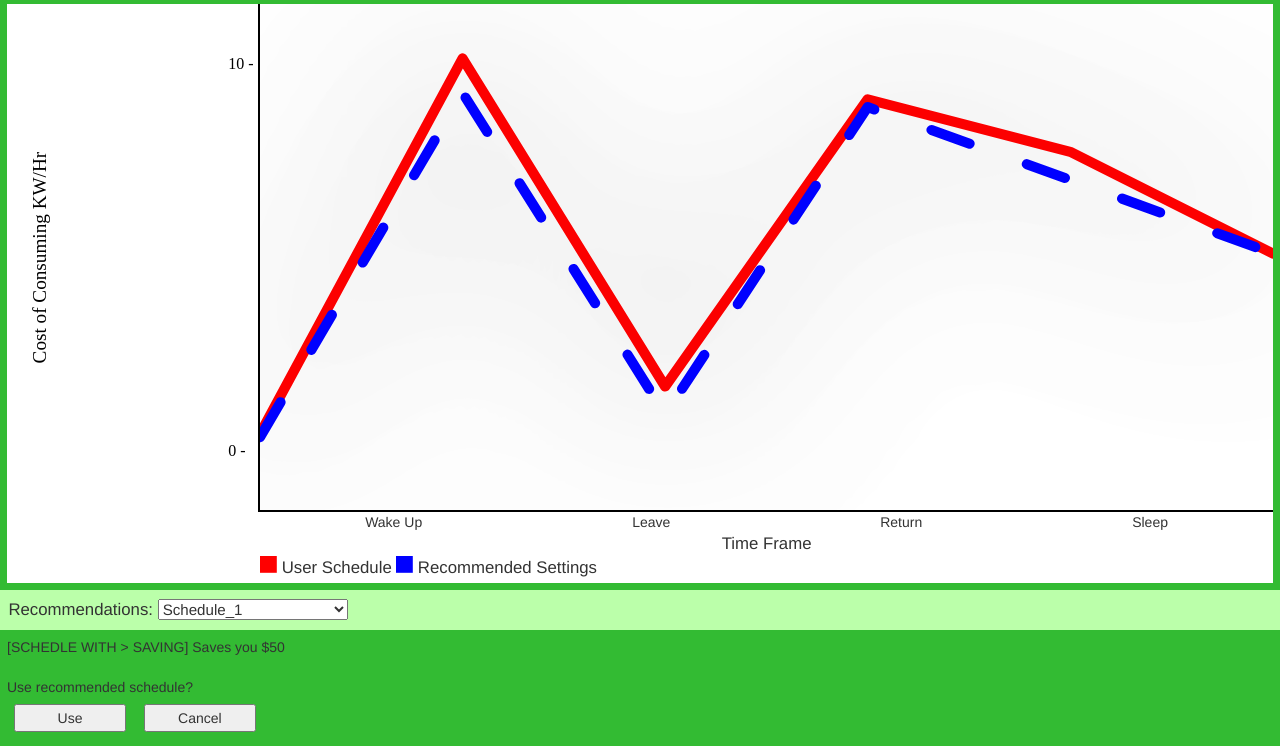
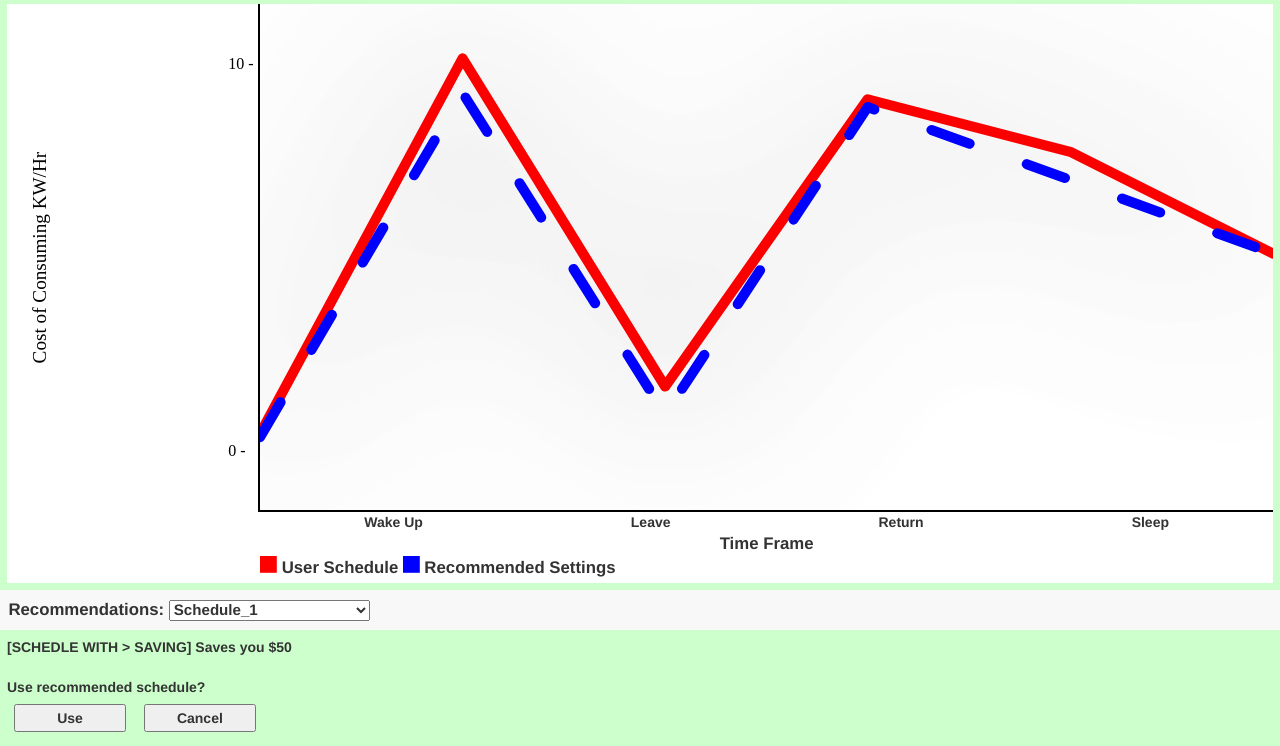
Before and after one commit to Kent-H/Thermostat_Website, a plain HTML site: page analysis.html in a window 1280 px wide. Shown: the part 99-845 px from the top of the page. Drawn offline with Linux system fonts and the light colour scheme; a script that the page names is missing.

Commit message:
Fixed old version of css

```diff
--- a/analysis.css
+++ b/analysis.css
@@ -1,7 +1,13 @@
 @CHARSET "utf-8";
 
+
+@font-face{
+	font-family: LiberationSans-Bold;
+	src: url('fonts/LiberationSans-Bold.ttf');
+}
+
 body{
-	background-color: #BFA;
+	font-family: LiberationSans-Bold;
 }
 
 .title{
@@ -13,7 +19,7 @@ body{
 	position:relative;
 	background-color:#FFF;
 	padding-bottom:0.2em;
-	border:0.5em solid #3B3;
+	border:0.5em solid #CFC;
 }
 
 .frameContainer {
@@ -55,7 +61,7 @@ body{
 }
 
 .lowerOptions{
-	background-color: #3B3;
+	background-color: #CFC;
 	padding:0.5em;
 }
 
```
